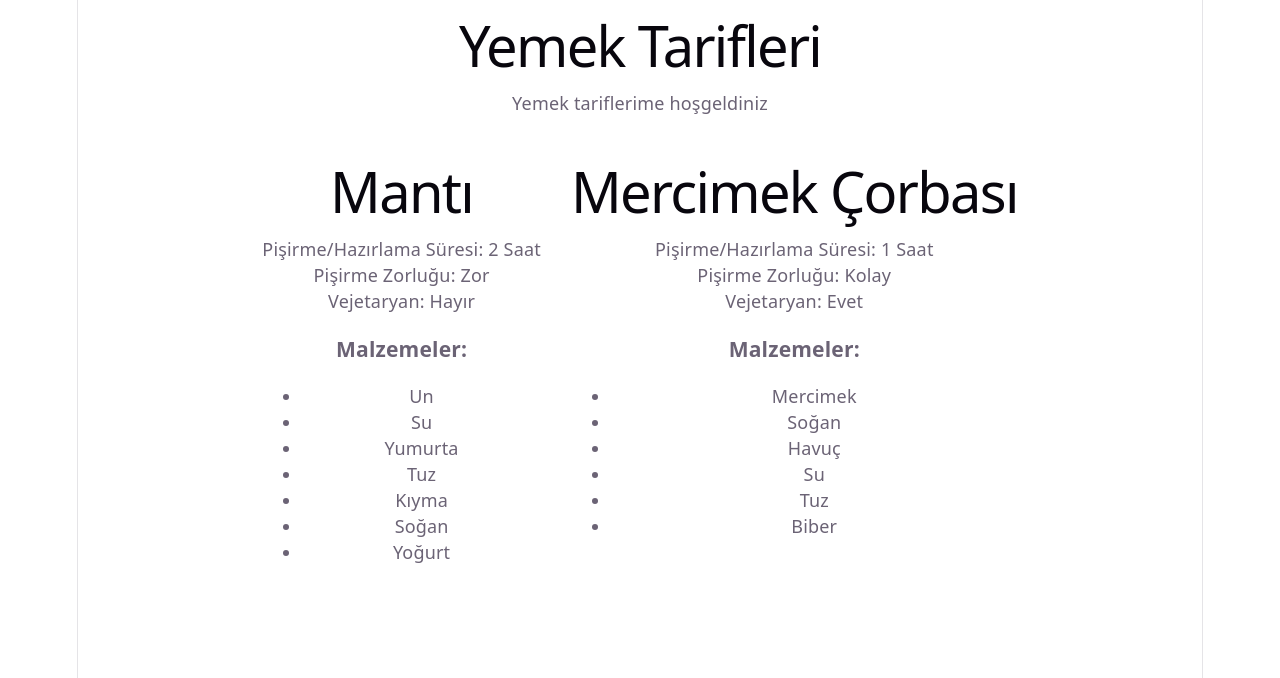
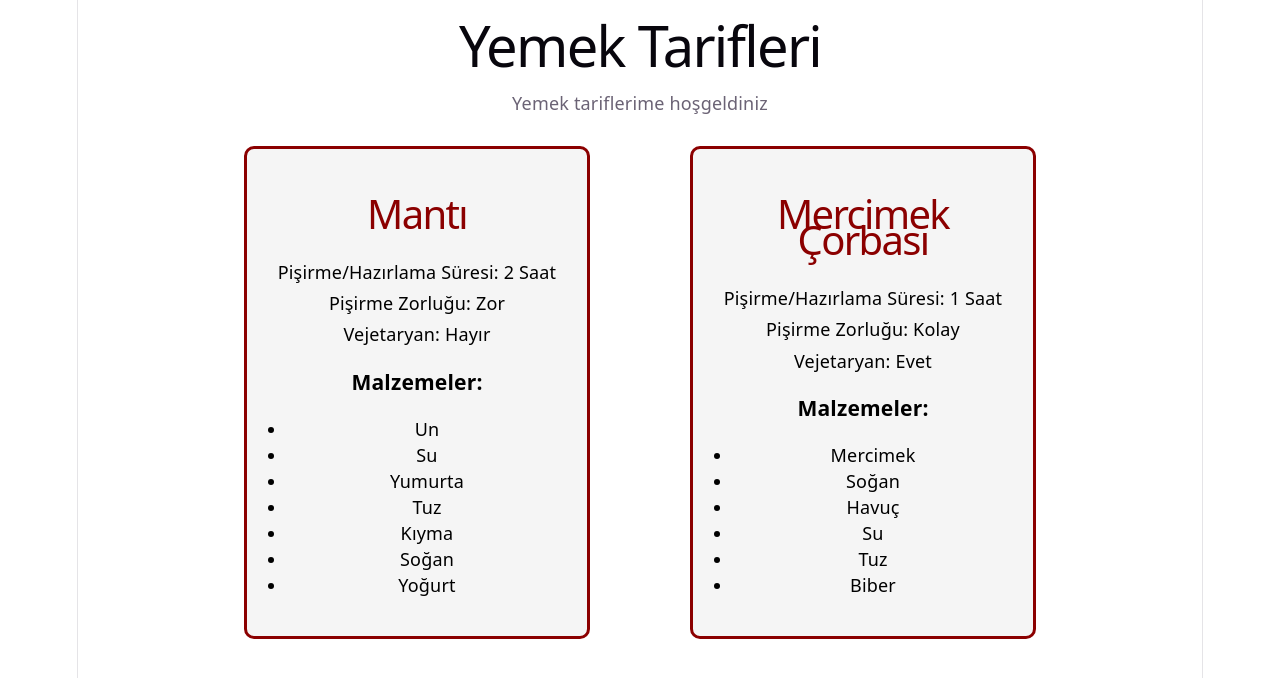
Before and after one commit to immyuny930-tech/React-Odev-1, a React (Vite) app: page / in a window 1280 px wide. Shown: the top 678 px of the page. Built offline with nearby package versions, Linux system fonts and the light colour scheme.

Commit message:
Yemekkartına still eklendi(Yemekkarti.css) ve Proje tamamlandı

```diff
--- a/src/components/Container.css
+++ b/src/components/Container.css
@@ -1,7 +1,7 @@
 .container {
     display: flex;
     justify-content: center;
-    gap: 30px;
+    gap: 100px;
     flex-wrap: wrap;
     margin-top: 30px;
 }
--- /dev/null
+++ b/src/components/Yemekkarti.css
@@ -0,0 +1,21 @@
+.kart {
+    color: black;
+    background-color: whitesmoke;
+    border: 3px solid  darkred;
+    border-radius: 10px;
+    padding: 20px;
+    width: 300px;
+}
+
+.kart h1{
+    font-size: 40px;
+    color: darkred;
+}
+
+.kart p{
+    margin: 5px;
+}
+
+.kart ul {
+    padding-left: 20px;
+}
--- a/src/components/Yemekkarti.tsx
+++ b/src/components/Yemekkarti.tsx
@@ -1,3 +1,5 @@
+import "./Yemekkarti.css"
+
 interface KartProps {
     yemekAdi: string;
     pisirmeSuresi: number;
@@ -8,7 +10,7 @@ interface KartProps {
 
 function Kart(props: KartProps) {
     return(
-        <div>
+        <div className="kart">
             <h1>{props.yemekAdi}</h1>
             <p>Pişirme/Hazırlama Süresi: {props.pisirmeSuresi} Saat</p>
             <p>Pişirme Zorluğu: {props.zorluk}</p>
```
